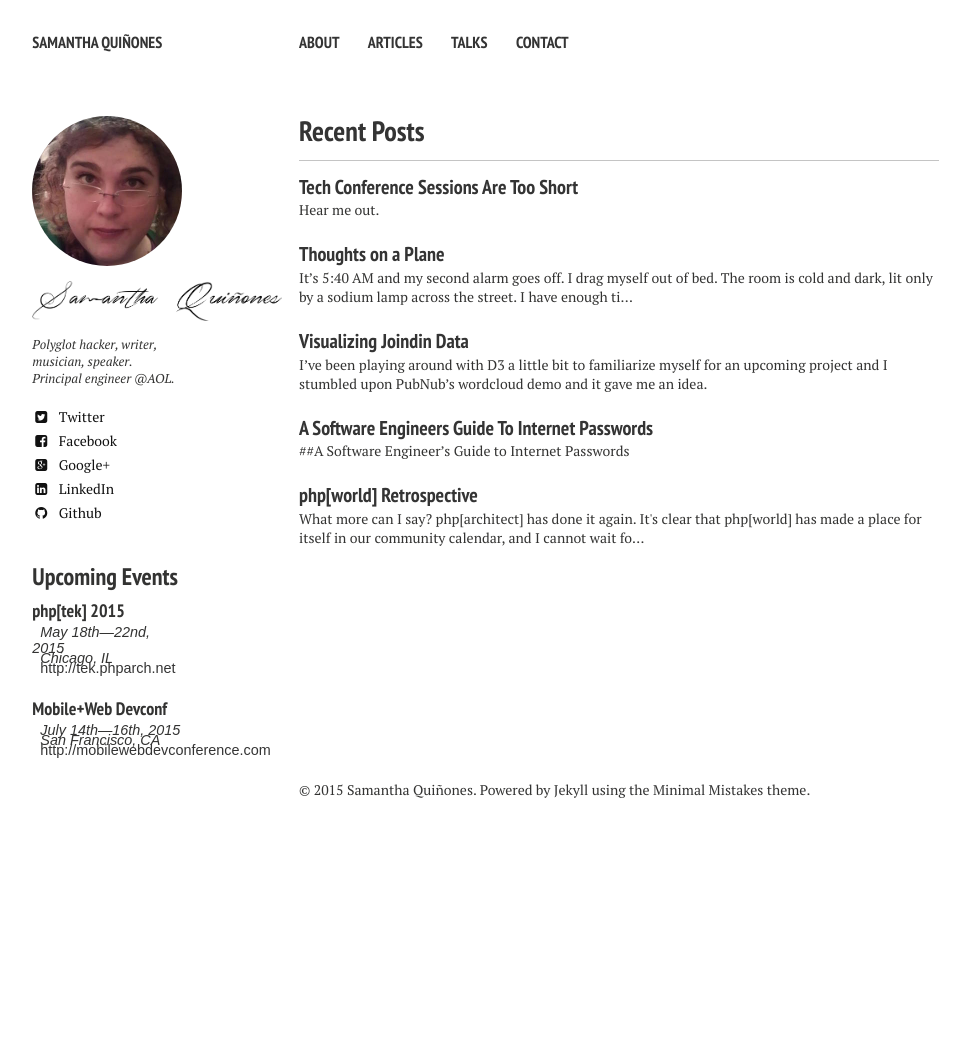
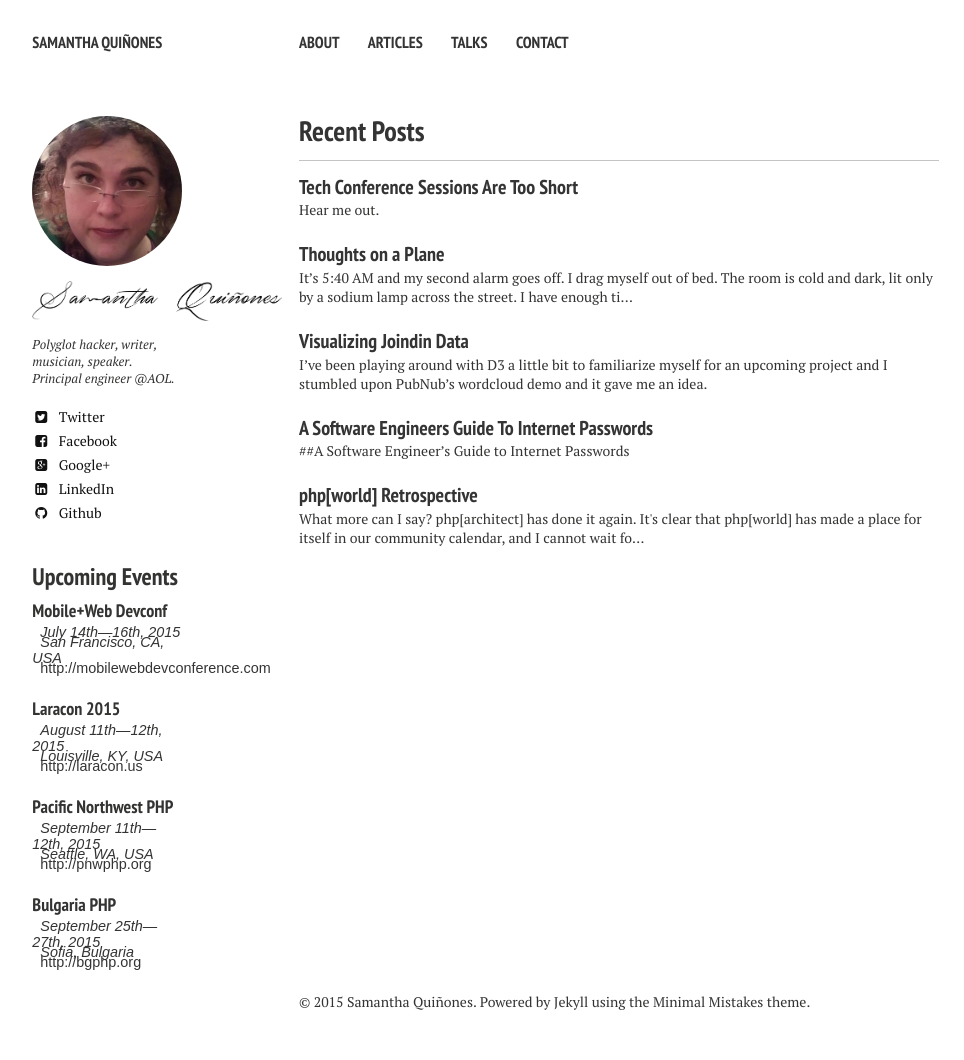
Before and after one commit to ieatkillerbees/squinones.github.io, a Jekyll site: the page built from index.md, in a window 1280 px wide. Shown: the whole page, without its empty margins (21-985 px from the left). Built offline with Jekyll 4.4.1, drawn with Linux system fonts in a browser that asks for light colours; nearby versions of some CDN libraries; before the commit the page ends 900 px from its top, so only the background shows below that.

Commit message:
Updated events list

```diff
--- a/_data/events.yml
+++ b/_data/events.yml
@@ -1,10 +1,25 @@
-- name: "php[tek] 2015"
-  location: "Chicago, IL"
-  url: http://tek.phparch.net
-  start_date: May 18th
-  end_date: 22nd, 2015
+# - name: "php[tek] 2015"
+#   location: "Chicago, IL"
+#   url: http://tek.phparch.net
+#   start_date: May 18th
+#   end_date: 22nd, 2015
 - name: "Mobile+Web Devconf"
-  location: "San Francisco, CA"
+  location: "San Francisco, CA, USA"
   url: http://mobilewebdevconference.com
   start_date: July 14th
   end_date: 16th, 2015
+- name: "Laracon 2015"
+  location: "Louisville, KY, USA"
+  url: http://laracon.us
+  start_date: August 11th
+  end_date: 12th, 2015
+- name: "Pacific Northwest PHP"
+  location: "Seattle, WA, USA"
+  url: http://pnwphp.org
+  start_date: September 11th
+  end_date: 12th, 2015
+- name: "Bulgaria PHP"
+  location: "Sofia, Bulgaria"
+  url: http://bgphp.org
+  start_date: September 25th
+  end_date: 27th, 2015
--- a/_data/talks.yml
+++ b/_data/talks.yml
@@ -25,6 +25,7 @@
 - name: Hacking the Human Interface
   timeRequired: 45-60 minutes
   about: Humans are the most complex systems we work with on a regular basis. That complexity produces a huge variety of behaviors that can seem entirely unpredictable on the surface. Thankfully we have a powerful tool in our arsenal that we can use to understand and share the experiences of our fellow humans. Let's talk about how we can marshal that often-underutilized ability to unlock the true potential of human relationships, mediate conflict, inspire others, and forge a stronger connection with the world around us.
+  givenAt: [Laracon 2015]
 
 - name: Supercharging Content Delivery with Varnish
   timeRequired: 60 minutes
@@ -34,4 +35,4 @@
 - name: "TDD: Team-Driven Development"
   timeRequired: 45-60 minutes
   about: Developing software as part of a team introduces a host of challenges. A strong, motivated development team working together can marshal the strengths and specialities of each of its members to create something much larger than the sum of its parts. Teams that don’t work together can drain resources and make the workplace a miserable place to spend the day. The fact is, strong teams need strong leaders, and strong leadership is something that each of us can cultivate within ourselves. No matter your experience level or seniority, if you work as part of a team, you have the capacity to help lead your colleagues toward success. We’ll discuss strategies for dealing with conflict, ideas on how to become stronger communicators, and ways to help you and your teammates get the best from one another.
-  givenAt: [SunshinePHP 2015]
+  givenAt: [SunshinePHP 2015, "php[tek] 2015"]
```
